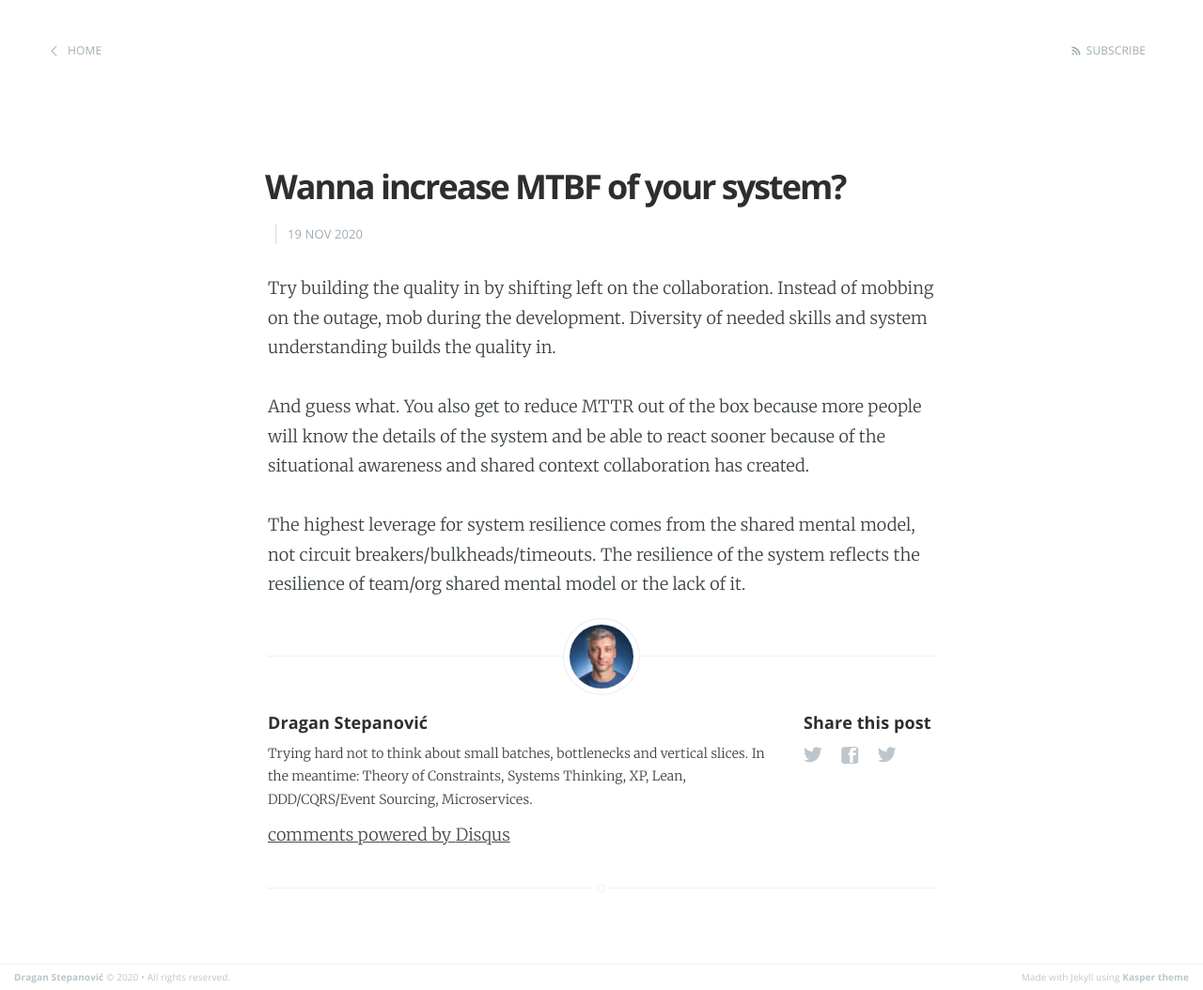
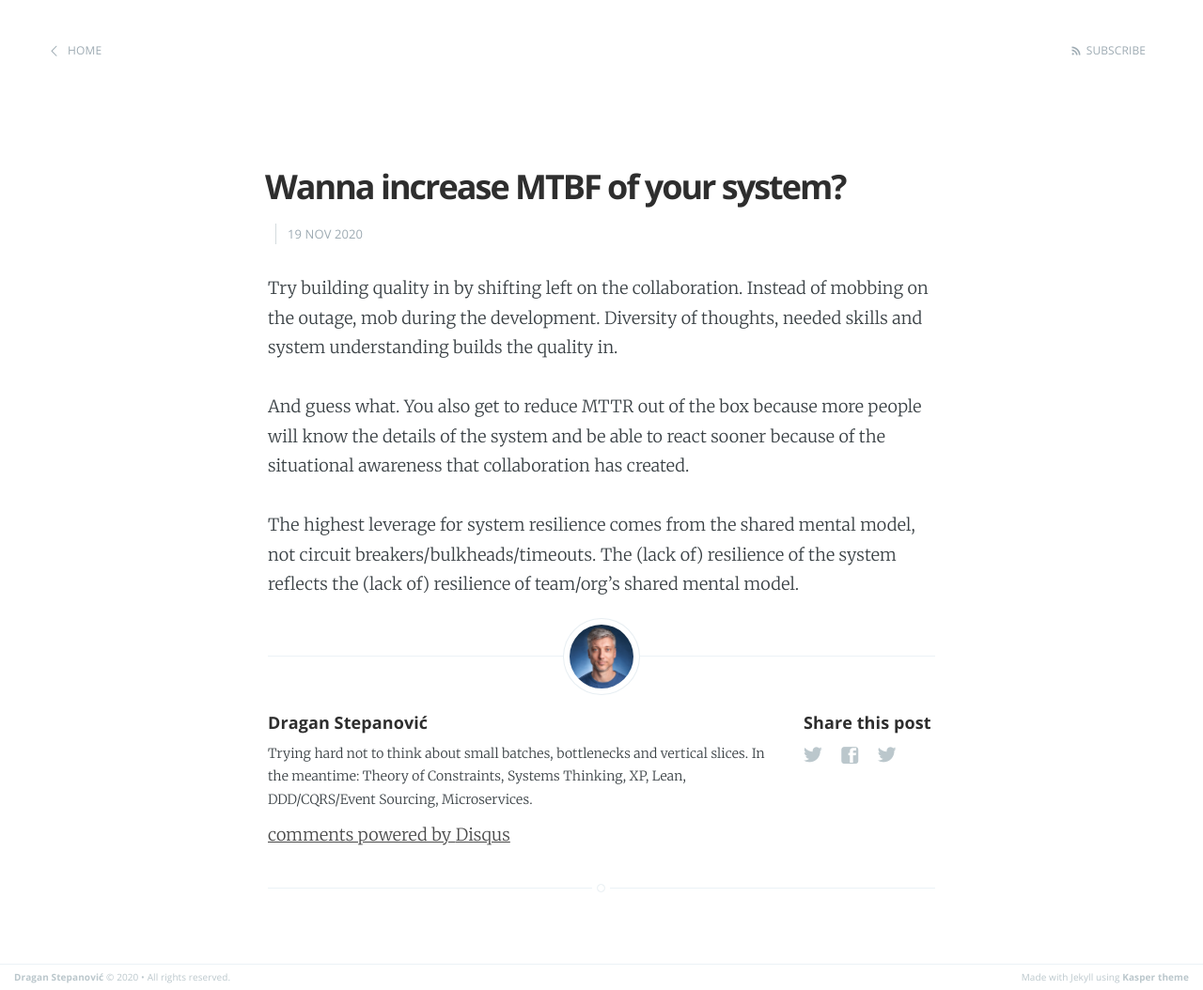
Before and after one commit to dragan-stepanovic/dragan-stepanovic.github.io, a Jekyll site: the page built from _posts/2020-11-19-wanna-increase-mtbf.md, in a window 1280 px wide. Shown: the whole page at 94% size. Built offline with Jekyll 4.4.1, drawn with Linux system fonts in a browser that asks for light colours; our own code applies the rules of GitHub Pages for plain Markdown files; comment, search, counter and statistics services are not loaded.

Commit message:
Update 2020-11-19-wanna-increase-mtbf.md

```diff
--- a/_posts/2020-11-19-wanna-increase-mtbf.md
+++ b/_posts/2020-11-19-wanna-increase-mtbf.md
@@ -2,9 +2,10 @@
 title: Wanna increase MTBF of your system?
 ---
 
-Try building the quality in by shifting left on the collaboration. Instead of mobbing on the outage, mob during the development. Diversity of needed skills and system understanding builds the quality in.
+Try building quality in by shifting left on the collaboration. Instead of mobbing on the outage, mob during the development.
+Diversity of thoughts, needed skills and system understanding builds the quality in.
 
-And guess what. You also get to reduce MTTR out of the box because more people will know the details of the system and be able to react sooner because of the situational awareness and shared context collaboration has created.
+And guess what. You also get to reduce MTTR out of the box because more people will know the details of the system and be able to react sooner because of the situational awareness that collaboration has created.
 
 The highest leverage for system resilience comes from the shared mental model, not circuit breakers/bulkheads/timeouts.
-The resilience of the system reflects the resilience of team/org shared mental model or the lack of it.
+The (lack of) resilience of the system reflects the (lack of) resilience of team/org's shared mental model.
```
